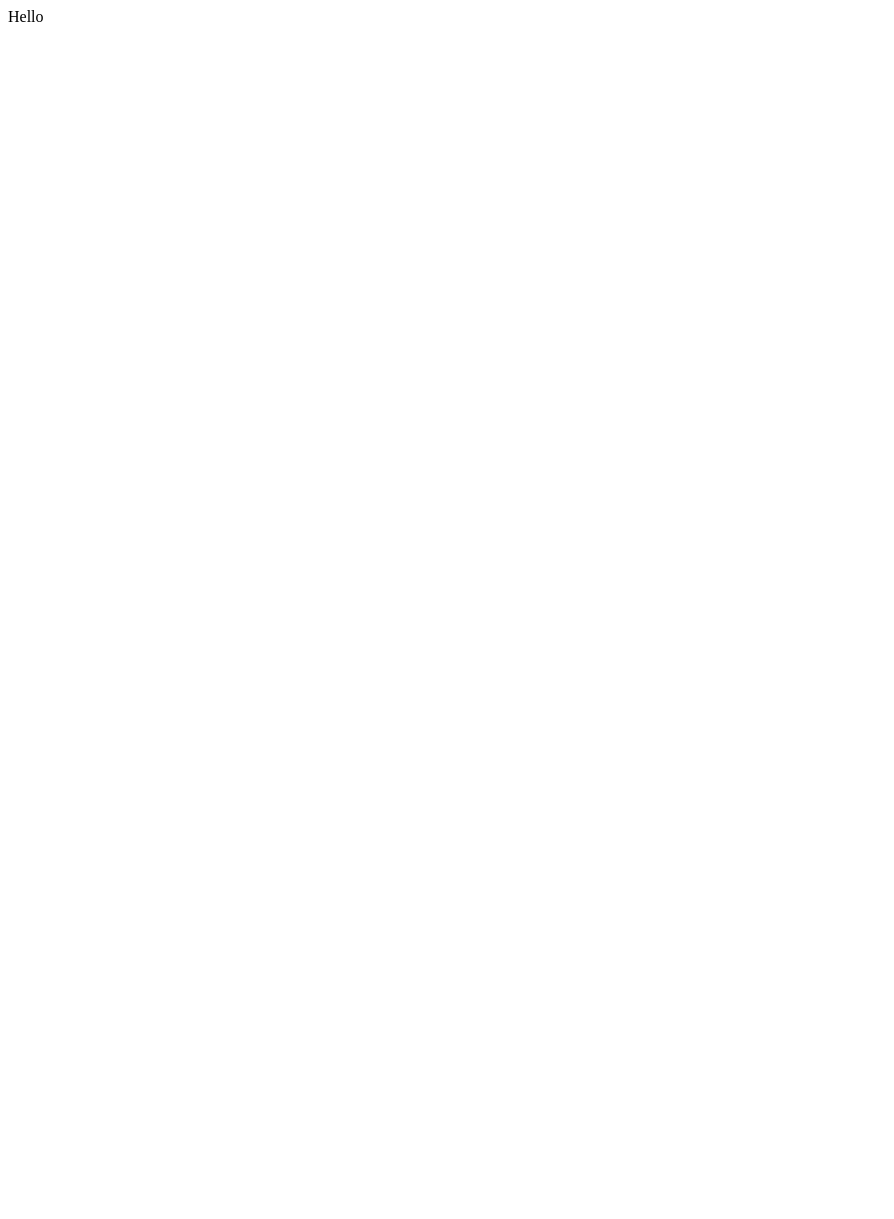
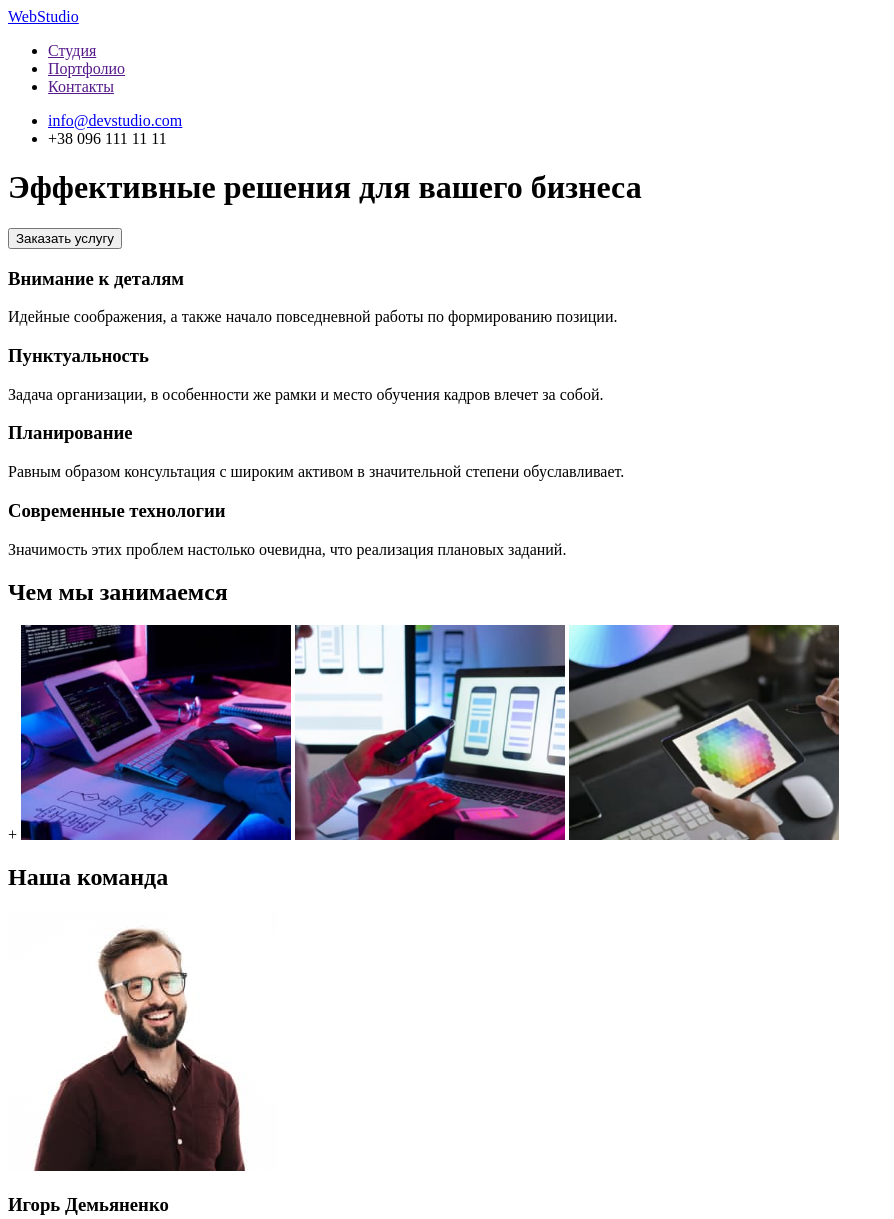
Before and after one commit to arkadiipliienko/goit-markup-hw-01, a plain HTML site: page index.html in a window 1280 px wide. Shown: the top 1219 px of the page, without its empty margins (0-894 px from the left). Before the commit the page ends 800 px from the top, so only its background shows below. Drawn offline with Linux system fonts and the light colour scheme.

Commit message:
дз1
дз1выполнено

```diff
--- a/index.html
+++ b/index.html
@@ -1,15 +1,110 @@
 <!DOCTYPE html>
 <html lang="en">
+
 <head>
-    <meta charset="UTF-8">
-    <meta http-equiv="X-UA-Compatible" content="IE=edge">
-    <meta name="viewport" content="width=device-width, initial-scale=1.0">
+    <meta charset="UTF-8" />
+    <meta http-equiv="X-UA-Compatible" content="IE=edge" />
+    <meta name="viewport" content="width=device-width, initial-scale=1.0" />
     <title>Document</title>
 </head>
+
 <body>
+    <header>
+        <nav>
+            <a href="/index.html">WebStudio</a>
+            <ul>
+                <li><a href="">Студия</a></li>
+                <li><a href="">Портфолио</a></li>
+                <li><a href="">Контакты</a></li>
+            </ul>
+        </nav>
+        <ul>
+            <li><a href="mailto:info@devstudio.com">info@devstudio.com</a></li>
+            <li>+38 096 111 11 11</li>
+        </ul>
+    </header>
 
+    <main>
+        <h1>Эффективные решения для вашего бизнеса</h1>
+        <button type="button">Заказать услугу</button>
+        <!--Секция особенности-->
+        <section>
+            <div>
+                <h3>Внимание к деталям</h3>
+                <p>
+                    Идейные соображения, а также начало повседневной работы по
+                    формированию позиции.
+                </p>
+            </div>
 
-Hello
+            <div>
+                <h3>Пунктуальность</h3>
+                <p>
+                    Задача организации, в особенности же рамки и место обучения кадров
+                    влечет за собой.
+                </p>
+            </div>
 
+            <div>
+                <h3>Планирование</h3>
+                <p>
+                    Равным образом консультация с широким активом в значительной степени
+                    обуславливает.
+                </p>
+            </div>
+
+            <div>
+                <h3>Современные технологии</h3>
+                <p>
+                    Значимость этих проблем настолько очевидна, что реализация плановых
+                    заданий.
+                </p>
+            </div>
+        </section>
+        <!--Секция чем мы занимаемся-->
+        <section>
+            <h2>Чем мы занимаемся</h2>
+            +
+            <img src="images/img.jpg" alt="Marketing" width="270" />
+            <img src="images/img-1.jpg" alt="developer" width="270" />
+            <img src="images/img-2.jpg" alt="design" width="270" />
+        </section>
+        <!--Секция наша команда-->
+        <section>
+            <h2>Наша команда</h2>
+            <div>
+                <img src="images/img-3.jpg" alt="photo-product-designer" width="270" />
+                <h3>Игорь Демьяненко</h3>
+                <h4>Product Designer</h4>
+            </div>
+            <div>
+                <img src="images/img-4.jpg" alt="photo-frontend-developer" width="270" />
+                <h3>Ольга Репина</h3>
+                <h4>Frontend Developer</h4>
+            </div>
+            <div>
+                <img src="images/img-5.jpg" alt="photo-marketing" width="270" />
+                <h3>Николай Тарасов</h3>
+                <h4>Marketing</h4>
+            </div>
+            <div>
+                <img src="images/img-6.jpg" alt="photo-ui-designer" width="270" />
+                <h3>Михаил Ермаков</h3>
+                <h4>UI Designer</h4>
+            </div>
+        </section>
+    </main>
+
+    <footer>
+        <a href="/index.html">WebStudio</a>
+        <address>
+            <ul>
+                <li>г. Киев, пр-т Леси Украинки, 26</li>
+                <li>info@example.com</li>
+                <li>+38 099 111 11 11</li>
+            </ul>
+        </address>
+    </footer>
 </body>
+
 </html>
```
Also changed, not shown: images/img-1.jpg (added), images/img-2.jpg (added), images/img-3.jpg (added), images/img-4.jpg (added), images/img-5.jpg (added), images/img-6.jpg (added), images/img.jpg (added).
